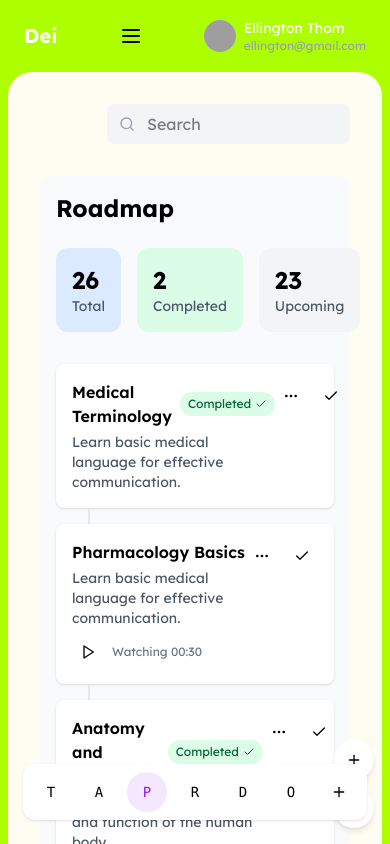
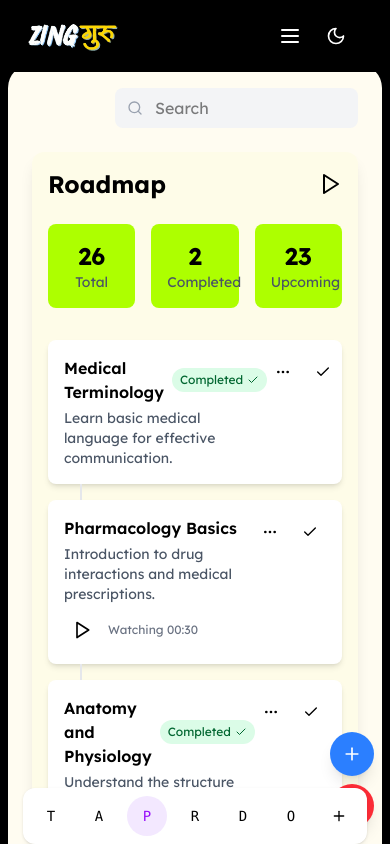
Before and after one commit to sujal-GITHUB/Sage-Ed, a React (Vite) app in the folder Frontend/: page /dashboard in a window 390 px wide. Built offline with nearby package versions, Linux system fonts and the light colour scheme; grey boxes are pictures that could not be loaded.

Commit message:
changes made in dashbaord

```diff
--- a/Frontend/package.json
+++ b/Frontend/package.json
@@ -32,6 +32,7 @@
     "react-redux": "^9.2.0",
     "react-router-dom": "^7.1.3",
     "react-spring": "^9.7.5",
+    "recharts": "^2.15.1",
     "remixicon": "^4.6.0",
     "tailwind-merge": "^3.0.1"
   },
--- a/Frontend/src/Components/Dashboard/BottomNav.jsx
+++ b/Frontend/src/Components/Dashboard/BottomNav.jsx
@@ -3,8 +3,8 @@ import { Card } from "./Card"
 import { NavButton } from "./NavButton"
 
 export const BottomNav = () => (
-  <div className="fixed bottom-6 left-1/2 transform -translate-x-1/2">
-    <Card className="p-2 flex items-center gap-2">
+  <div className="fixed bottom-0 left-1/2 transform -translate-x-1/2">
+    <Card className="p-2 bg-black flex items-center gap-2">
       {['T', 'A', 'P', 'R', 'D', 'O'].map((letter) => (
         <NavButton key={letter} active={letter === 'P'}>
           <span className="font-mono">{letter}</span>
--- /dev/null
+++ b/Frontend/src/Components/Dashboard/Events.jsx
@@ -0,0 +1,50 @@
+import React from "react";
+import { events } from '../../data/mockData';
+import { Clock } from "lucide-react";
+
+const Events = () => {
+
+  // Define EventCard inside Events
+  const EventCard = ({ type, description, time, date, icon: Icon }) => {
+    return (
+      <div className="transition-all transform hover:scale-105 hover:shadow-lg bg-white hover:bg-yellow-100 rounded-lg p-4 cursor-pointer">
+        <div className="flex items-start gap-4">
+          <div className="p-2 bg-purple-100 rounded-lg">
+            <Icon className="w-4 h-4 text-purple-600" />
+          </div>
+          <div>
+            <div className="font-medium">{type}</div>
+            <div className="text-sm text-gray-500">{description}</div>
+            {time && (
+              <div className="flex items-center gap-2 mt-2 text-xs text-gray-500">
+                <Clock className="w-3 h-3" />
+                <span>{time}</span>
+              </div>
+            )}
+            <div className="text-xs text-gray-400 mt-1">{date}</div>
+          </div>
+        </div>
+      </div>
+    );
+  };
+
+  return (
+    <div className="bg-[#FEFCE8] rounded-2xl shadow-lg p-4 md:p-6 px-auto h-fit lg:h-[63%] w-full">
+      <div className="flex justify-between">
+      <h2 className="text-2xl font-bold flex items-center gap-2 mb-6">
+        My Events
+      </h2>
+      <div className="hover:scale-110 transition-transform cursor-pointer">
+      <Clock/>
+      </div>
+      </div>
+      <div className="grid grid-cols-1 gap-6">
+        {events.map((event, index) => (
+          <EventCard key={index} {...event} />
+        ))}
+      </div>
+    </div>
+  );
+};
+
+export default Events;
--- a/Frontend/src/Components/Dashboard/Header.jsx
+++ b/Frontend/src/Components/Dashboard/Header.jsx
@@ -1,24 +1,30 @@
-import { Monitor, Grid, Clock, Cloud, LayoutGrid, Menu, X } from "lucide-react"
-import { HeaderIcon } from "./HeaderIcon"
-import { UserProfile } from "./UserProfile"
-import { useState } from "react"
+import { Home, Cpu, Notebook, Briefcase, PlaySquare, Menu, X } from "lucide-react";
+import { HeaderIcon } from "./HeaderIcon";
+import { UserProfile } from "./UserProfile";
+import { useState } from "react";
+import logo from "../../assets/logo.png";
+import DarkModeToggle from "../ui/DarkModeToggle";
 
 export const Header = () => {
-  const [activeItem, setActiveItem] = useState('learning') // Default active item
-  const [isMobileMenuOpen, setIsMobileMenuOpen] = useState(false)
+  const [activeItem, setActiveItem] = useState("home");
+  const [isMobileMenuOpen, setIsMobileMenuOpen] = useState(false);
 
   const navItems = [
-    { id: 'learning', icon: Monitor, label: 'Learning Plan' },
-    { id: 'dashboard', icon: Grid, label: 'Dashboard' },
-    { id: 'schedule', icon: Clock, label: 'Schedule' },
-    { id: 'cloud', icon: Cloud, label: 'Cloud' },
-    { id: 'apps', icon: LayoutGrid, label: 'Apps' }
-  ]
+    { id: "home", icon: Home, label: "Home" },
+    { id: "ai-assistant", icon: Cpu, label: "AI Assistant" },
+    { id: "notion", icon: Notebook, label: "Notion" },
+    { id: "career-path", icon: Briefcase, label: "Career Path" },
+    { id: "video-summarizer", icon: PlaySquare, label: "Video Summarizer" },
+  ];
 
   return (
-    <header className="sticky top-0 z-50 bg-[#ADFF00] text-white px-6 py-4">
+    <header className="sticky top-0 z-50 bg-black dark:bg-gray-900 text-white px-6 py-4">
       <nav className="flex items-center justify-between max-w-7xl mx-auto">
-        <div className="text-xl font-bold">Dei</div>
+        <img
+          src={logo}
+          className="w-24 hover:scale-110 transition-transform duration-300 ease-in-out cursor-pointer"
+          alt="Logo"
+        />
 
         {/* Desktop Menu */}
         <div className="hidden md:flex flex-1 items-center justify-center space-x-8">
@@ -26,39 +32,50 @@ export const Header = () => {
             <HeaderIcon
               key={id}
               onClick={() => setActiveItem(id)}
-              className={`cursor-pointer transition-all duration-200 ${
-                activeItem === id ? 'bg-white text-black px-4 py-2 rounded-lg' : ''
+              className={`cursor-pointer transition-all duration-300 ease-in-out ${
+                activeItem === id
+                  ? "bg-[#ADFF00] font-bold font-['Dancing_Script'] text-black px-4 py-2 rounded-lg"
+                  : ""
               }`}
             >
               <Icon className="w-5 h-5" />
-              {activeItem === id && (
-                <span className="text-sm ml-2">{label}</span>
-              )}
+              {activeItem === id && <span className="text-sm ml-2">{label}</span>}
             </HeaderIcon>
           ))}
         </div>
 
-        {/* Mobile Menu Button */}
+        {/* Mobile Menu Button and Dark Mode Toggle */}
+        <div className="flex items-center gap-4">
           <button
             onClick={() => setIsMobileMenuOpen(!isMobileMenuOpen)}
-          className="md:hidden text-black p-2"
+            className="md:hidden text-white p-2 transition-transform duration-300 ease-in-out"
           >
             {isMobileMenuOpen ? <X className="w-6 h-6" /> : <Menu className="w-6 h-6" />}
           </button>
+          <div className="pr-5 flex justify-center items-center">
+            <DarkModeToggle />
+          </div>
+        </div>
 
         {/* Mobile Menu */}
         {isMobileMenuOpen && (
-          <div className="absolute top-full left-0 right-0 bg-white shadow-lg md:hidden">
+          <div className="absolute top-full px-4 left-0 right-0 pb-4 rounded-b-3xl bg-black dark:bg-gray-900 shadow-lg md:hidden">
             <div className="p-4 space-y-4">
+              <HeaderIcon
+                onClick={() => setIsMobileMenuOpen(false)}
+                className="cursor-pointer w-full transition-all pb-3 duration-300 ease-in-out text-white"
+              >
+                <UserProfile />
+              </HeaderIcon>
               {navItems.map(({ id, icon: Icon, label }) => (
                 <HeaderIcon
                   key={id}
                   onClick={() => {
-                    setActiveItem(id)
-                    setIsMobileMenuOpen(false)
+                    setActiveItem(id);
+                    setIsMobileMenuOpen(false);
                   }}
-                  className={`cursor-pointer w-full transition-all duration-200 ${
-                    activeItem === id ? 'text-[#ADFF00]' : 'text-black'
+                  className={`cursor-pointer w-full transition-all duration-300 ease-in-out ${
+                    activeItem === id ? "text-[#ADFF00]" : "text-white"
                   }`}
                 >
                   <Icon className="w-5 h-5" />
@@ -69,8 +86,11 @@ export const Header = () => {
           </div>
         )}
 
+        {/* Desktop Profile */}
+        <div className="hidden md:flex">
           <UserProfile />
+        </div>
       </nav>
     </header>
-  )
-}
+  );
+};
--- /dev/null
+++ b/Frontend/src/Components/Dashboard/ProgressBar.jsx
@@ -0,0 +1,31 @@
+import { useState } from 'react';
+import { Check, MoreHorizontal } from 'lucide-react';
+import { BarChart, Bar, XAxis, YAxis, Tooltip, ResponsiveContainer } from 'recharts';
+
+const ProgressBar = () => {
+  const [data, setData] = useState([
+    { day: 'Mon', hours: 2 },
+    { day: 'Tue', hours: 4 },
+    { day: 'Wed', hours: 3 },
+    { day: 'Thu', hours: 5 },
+    { day: 'Fri', hours: 6 },
+    { day: 'Sat', hours: 1 },
+    { day: 'Sun', hours: 3 }
+  ]);
+
+  return (
+    <div className="max-w-3xl p-6 shadow-lg rounded-xl bg-[#FEFCE8] dark:bg-gray-900 dark:text-white  transition-all">
+      <h1 className="text-2xl font-bold mb-6">Daily Study Hours</h1>
+      <ResponsiveContainer width="100%" height={300}>
+        <BarChart data={data}>
+          <XAxis dataKey="day" stroke="#ADFF00" tick={{ fill: '#4B5563' }} />
+          <YAxis stroke="#ADFF00" tick={{ fill: '#4B5563' }} />
+          <Tooltip wrapperStyle={{ backgroundColor: '#FEFC68', borderRadius: '30px', color: '#374151' }} />
+          <Bar dataKey="hours" fill="#ADFF00" barSize={50} radius={[10, 10, 0, 0]} />
+        </BarChart>
+      </ResponsiveContainer>
+    </div>
+  );
+};
+
+export default ProgressBar;
--- a/Frontend/src/Components/Dashboard/Roadmap.jsx
+++ b/Frontend/src/Components/Dashboard/Roadmap.jsx
@@ -1,105 +1,135 @@
-import { Search, Plus, Minus, Lock, MoreHorizontal, Check, Play } from 'lucide-react';
+import { useState } from "react";
+import { Search, Plus, Minus, Lock, MoreHorizontal, Check, Play } from "lucide-react";
+import DarkModeToggle from "../ui/DarkModeToggle";
 
 const LearningRoadmap = () => {
+  const [expanded, setExpanded] = useState(null);
+
   const stats = [
-    { label: 'Total', value: 26, bgColor: 'bg-blue-100' },
-    { label: 'Completed', value: 2, bgColor: 'bg-green-100' },
-    { label: 'Upcoming', value: 23, bgColor: 'bg-gray-100' }
+    { label: "Total", value: 26, bgColor: "bg-blue-100 dark:bg-blue-900" },
+    { label: "Completed", value: 2, bgColor: "bg-green-100 dark:bg-green-900" },
+    { label: "Upcoming", value: 23, bgColor: "bg-gray-100 dark:bg-gray-800" }
   ];
 
   const courses = [
     {
-      title: 'Medical Terminology',
-      description: 'Learn basic medical language for effective communication.',
-      status: 'completed'
+      title: "Medical Terminology",
+      description: "Learn basic medical language for effective communication.",
+      status: "completed"
     },
     {
-      title: 'Pharmacology Basics',
-      description: 'Learn basic medical language for effective communication.',
-      status: 'in-progress',
-      progress: '00:30',
+      title: "Pharmacology Basics",
+      description: "Introduction to drug interactions and medical prescriptions.",
+      status: "in-progress",
+      progress: "00:30",
       isVideo: true
     },
     {
-      title: 'Anatomy and Physiology',
-      description: 'Understand the structure and function of the human body.',
-      status: 'completed'
+      title: "Anatomy and Physiology",
+      description: "Understand the structure and function of the human body.",
+      status: "completed"
     },
     {
-      title: 'Medical Ethics and Professionalism',
-      description: 'Understand ethical principles and professionalism in healthcare.',
-      status: 'upcoming',
+      title: "Medical Ethics and Professionalism",
+      description: "Understand ethical principles and professionalism in healthcare.",
+      status: "upcoming",
       isLocked: true
     },
     {
-      title: 'Disease Pathophysiology',
-      description: 'Study the cellular and molecular basis of common diseases.',
-      status: 'upcoming',
+      title: "Disease Pathophysiology",
+      description: "Study the cellular and molecular basis of common diseases.",
+      status: "upcoming",
       isLocked: true
     }
   ];
 
   return (
-    <div className="max-w-2xl p-4 bg-gray-50 rounded-xl ">
+    <div className="max-w-3xl p-4 md:p-6 rounded-xl bg-[#FEFCE8]  dark:bg-gray-900 dark:text-white shadow-lg transition-all">
+      {/* Header */}
       <div className="flex items-center justify-between mb-6">
         <h1 className="text-2xl font-bold">Roadmap</h1>
+        <div className="flex items-center gap-3">
+
+          <button className="text-3xl cursor-pointer hover:scale-110 transition-transform">
+            <Play className="w-6 h-6" />
+          </button>
+        </div>
       </div>
 
-      <div className="flex gap-4 mb-8">
+      {/* Stats */}
+      <div className="grid grid-cols-3 gap-4 mb-8">
         {stats.map((stat) => (
-          <div
-            key={stat.label}
-            className={`${stat.bgColor} p-4 rounded-xl flex-1`}
-          >
+          <div key={stat.label} className={`bg-[#ADFF00] p-4 rounded-lg text-center`}>
             <div className="text-2xl font-bold">{stat.value}</div>
-            <div className="text-sm text-gray-600">{stat.label}</div>
+            <div className="text-sm text-gray-600 dark:text-gray-300">{stat.label}</div>
           </div>
         ))}
       </div>
 
+      {/* Courses List */}
       <div className="space-y-4">
         {courses.map((course, index) => (
-          <div key={course.title} className="relative bg-white rounded-lg shadow-sm p-4">
+          <div
+            key={course.title}
+            className="relative bg-white dark:bg-gray-800 rounded-lg shadow-md p-4 hover:shadow-lg transition-all cursor-pointer"
+            onClick={() => setExpanded(expanded === index ? null : index)}
+          >
+            {/* Connection Line */}
             {index > 0 && (
-              <div className="absolute -top-4 left-8 w-0.5 h-4 bg-gray-200" />
+              <div className="absolute -top-4 left-8 w-0.5 h-4 bg-gray-200 dark:bg-gray-700" />
             )}
+
             <div className="flex items-start justify-between">
+              {/* Course Info */}
               <div className="flex-1">
                 <div className="flex items-center gap-2 mb-1">
                   <h3 className="font-semibold">{course.title}</h3>
-                  {course.status === 'completed' && (
-                    <span className="bg-green-100 text-green-800 text-xs px-2 py-1 rounded-full flex items-center gap-1">
+                  {course.status === "completed" && (
+                    <span className="bg-green-100 dark:bg-green-700 text-green-800 dark:text-white text-xs px-2 py-1 rounded-full flex items-center gap-1">
                       Completed <Check className="w-3 h-3" />
                     </span>
                   )}
-                  {course.status === 'upcoming' && (
-                    <span className="bg-gray-100 text-gray-600 text-xs px-2 py-1 rounded-full">
+                  {course.status === "upcoming" && (
+                    <span className="bg-gray-100 dark:bg-gray-600 text-gray-600 dark:text-white text-xs px-2 py-1 rounded-full">
                       Upcoming
                     </span>
                   )}
                 </div>
-                <p className="text-sm text-gray-600">{course.description}</p>
+                <p className="text-sm text-gray-600 dark:text-gray-300">{course.description}</p>
+
+                {/* Video Progress */}
                 {course.isVideo && course.progress && (
                   <div className="mt-2 flex items-center gap-2">
-                    <button className="p-2 rounded-full hover:bg-gray-100">
-                      <Play className="w-4 h-4" />
+                    <button className="p-2  rounded-full hover:scale-110 transition">
+                      <Play className="w-5 h-5" />
                     </button>
-                    <span className="text-xs text-gray-500">
+                    <span className="text-xs text-gray-500 dark:text-gray-400">
                       Watching {course.progress}
                     </span>
                   </div>
                 )}
+
+                {/* Expandable Content */}
+                {expanded === index && (
+                  <div className="mt-2 p-3 bg-gray-50 dark:bg-gray-700 rounded-lg">
+                    <p className="text-xs text-gray-500 dark:text-gray-300">
+                      More details about this course can go here.
+                    </p>
+                  </div>
+                )}
               </div>
+
+              {/* Actions */}
               <div className="flex items-center gap-2">
-                <button className="p-2 rounded-full hover:bg-gray-100">
+                <button className="p-2 rounded-full hover:bg-gray-100 dark:hover:bg-gray-700 transition">
                   <MoreHorizontal className="w-4 h-4" />
                 </button>
                 {course.isLocked ? (
-                  <button className="p-2 rounded-full hover:bg-gray-100">
+                  <button className="p-2 rounded-full hover:bg-gray-100 dark:hover:bg-gray-700 transition">
                     <Lock className="w-4 h-4" />
                   </button>
                 ) : (
-                  <button className="p-2 rounded-full hover:bg-gray-100">
+                  <button className="p-2 rounded-full hover:bg-gray-100 dark:hover:bg-gray-700 transition">
                     <Check className="w-4 h-4" />
                   </button>
                 )}
@@ -109,12 +139,13 @@ const LearningRoadmap = () => {
         ))}
       </div>
 
+      {/* Floating Actions */}
       <div className="fixed bottom-4 right-4 flex flex-col gap-2">
-        <button className="p-3 rounded-full bg-white shadow-md hover:bg-gray-50">
-          <Plus className="w-4 h-4" />
+        <button className="p-3 rounded-full bg-blue-500 dark:bg-blue-700 text-white shadow-lg hover:bg-blue-600 dark:hover:bg-blue-800 transition">
+          <Plus className="w-5 h-5" />
         </button>
-        <button className="p-3 rounded-full bg-white shadow-md hover:bg-gray-50">
-          <Minus className="w-4 h-4" />
+        <button className="p-3 rounded-full bg-red-500 dark:bg-red-700 text-white shadow-lg hover:bg-red-600 dark:hover:bg-red-800 transition">
+          <Minus className="w-5 h-5" />
         </button>
       </div>
     </div>
--- a/Frontend/src/Components/Dashboard/UserProfile.jsx
+++ b/Frontend/src/Components/Dashboard/UserProfile.jsx
@@ -1,9 +1,10 @@
 import { Avatar, AvatarFallback, AvatarImage } from "./Avatar"
+import placeholderAvatar from '../../assets/placeholderAvatar.png'
 
 export const UserProfile = () => (
   <div className="flex items-center space-x-2">
     <Avatar className="w-8 h-8">
-      <AvatarImage src="/placeholder.svg" />
+      <AvatarImage src={placeholderAvatar} />
       <AvatarFallback>ET</AvatarFallback>
     </Avatar>
     <div className="text-sm">
--- a/Frontend/src/Components/Landing/Contact.jsx
+++ b/Frontend/src/Components/Landing/Contact.jsx
@@ -56,7 +56,7 @@ export default function Contact() {
   return (
     <div id='contact' className="max-w-7xl mx-auto px-4 py-20">
       <h2 className="text-4xl font-bold mb-16 dark:text-white">
-        Get in <span className="bg-[#ADFF00] px-2">Touch</span>
+        Get in <span className="bg-[#ADFF00] px-2 font-['Dancing_Script']">Touch</span>
       </h2>
 
       <div className="grid md:grid-cols-2 gap-16">
--- a/Frontend/src/Components/Landing/Services.jsx
+++ b/Frontend/src/Components/Landing/Services.jsx
@@ -47,7 +47,7 @@ export default function Services() {
     return (
       <div id="features" className="max-w-7xl mx-auto px-4 py-20">
         <h2 className="text-4xl font-bold mb-16 dark:text-white">
-          Our <span className="bg-[#ADFF00] px-2">Core</span> Features
+          Our <span className="bg-[#ADFF00] px-2 font-['Dancing_Script']">Core</span> Features
         </h2>
         <div className="grid md:grid-cols-2 lg:grid-cols-4 gap-8">
           {services.map((service, index) => (
--- a/Frontend/src/Components/ui/DarkModeToggle.jsx
+++ b/Frontend/src/Components/ui/DarkModeToggle.jsx
@@ -15,7 +15,7 @@ export default function DarkModeToggle() {
   return (
     <button
       onClick={() => setDarkMode(!darkMode)}
-      className="dark:text-white rounded-lg hover:bg-gray-100 dark:hover:bg-gray-800"
+      className="dark:text-white cursor-pointer"
       aria-label="Toggle dark mode"
     >
       {darkMode ? (
--- a/Frontend/src/Pages/Dashboard.jsx
+++ b/Frontend/src/Pages/Dashboard.jsx
@@ -1,46 +1,48 @@
 import { BottomNav } from "../Components/Dashboard/BottomNav";
 import { Header } from "../Components/Dashboard/Header";
 import { SearchBar } from "../Components/Dashboard/SearchBar";
-import { LearningItem } from "../Components/Dashboard/LearningItem";
-import Roadmap from '../Components/Dashboard/Roadmap'
-import { EventCard } from "../Components/Dashboard/EventCard";
-import { learningItems, events } from "../data/mockData";
+import Roadmap from "../Components/Dashboard/Roadmap";
+import ProgressBar from "../Components/Dashboard/ProgressBar";
+import Events from "../Components/Dashboard/Events";
 
 const Dashboard = () => {
   return (
-    <div className="min-h-screen bg-[#ADFF00]">
+    <div className="min-h-screen bg-black dark:bg-gray-900">
+      {/* Header (Fixed at the Top) */}
       <nav className="fixed w-full top-0 z-50">
         <Header />
       </nav>
 
-      <div className="fixed inset-x-0 top-18 md:top-17 mx-2 bottom-0 bg-[#FFFCF1] rounded-t-3xl overflow-hidden overflow-y-auto scrollbar-hide">
-        <div className="h-full p-8 overflow-auto">
-          <div className="max-w-7xl mx-auto">
-            <div className="flex items-center justify-end mb-8">
+      {/* Main Content Container */}
+      <div className="fixed inset-x-0 top-16 md:top-17 mx-2 bottom-0 bg-[#FFFCF1] dark:bg-gray-800 rounded-t-3xl overflow-hidden">
+        <div className="h-full p-6 md:p-8 overflow-y-auto scrollbar-hide">
+          <div className="max-w-7xl mx-auto space-y-6">
+
+            {/* Search Bar */}
+            <div className="flex justify-end">
               <SearchBar />
             </div>
 
+            {/* Main Content Grid */}
             <div className="grid grid-cols-1 lg:grid-cols-[1fr_350px] gap-8">
-              <Roadmap/>
+              {/* Roadmap Section */}
+              <div>
+                <Roadmap />
 
-              <div>
-                <h2 className="text-2xl font-bold flex items-center gap-2 mb-6">
-                  My Events{" "}
-                  <span role="img" aria-label="smile">
-                    😊
-                  </span>
-                </h2>
-                <div className="space-y-4">
-                  {events.map((event, index) => (
-                    <EventCard key={index} {...event} />
-                  ))}
+                {/* Progress Bar */}
+                <div className="mt-6">
+                  <ProgressBar />
                 </div>
               </div>
+
+              {/* Events Section */}
+              <Events/>
             </div>
           </div>
         </div>
       </div>
 
+      {/* Bottom Navigation (Fixed at Bottom) */}
       <BottomNav />
     </div>
   );
```
Also changed, not shown: Frontend/src/assets/placeholder-avatar.png (added), 1 other file (tests, documents, lock files or other folders). Lines whose indentation alone changed are shown as unchanged.
